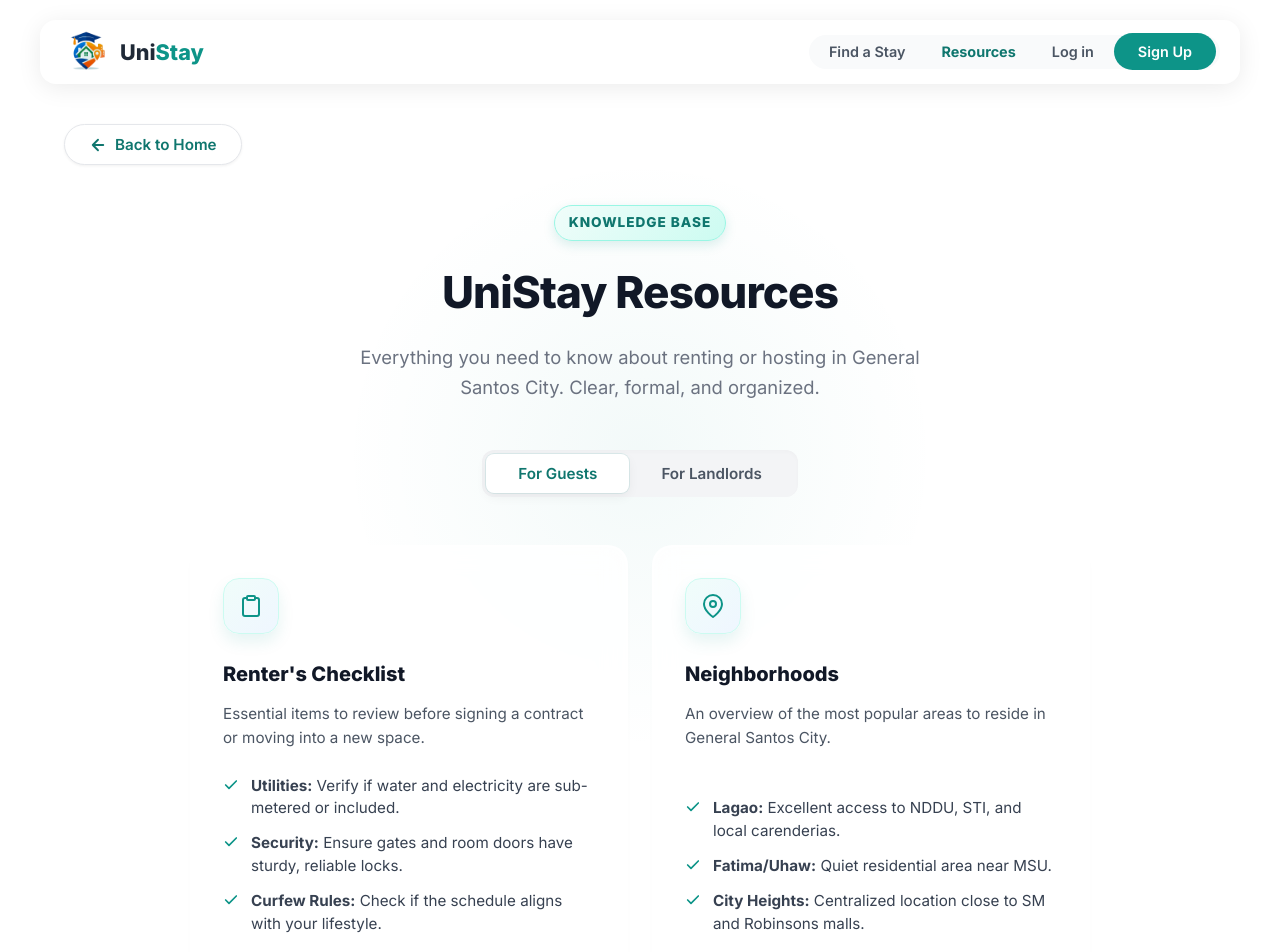
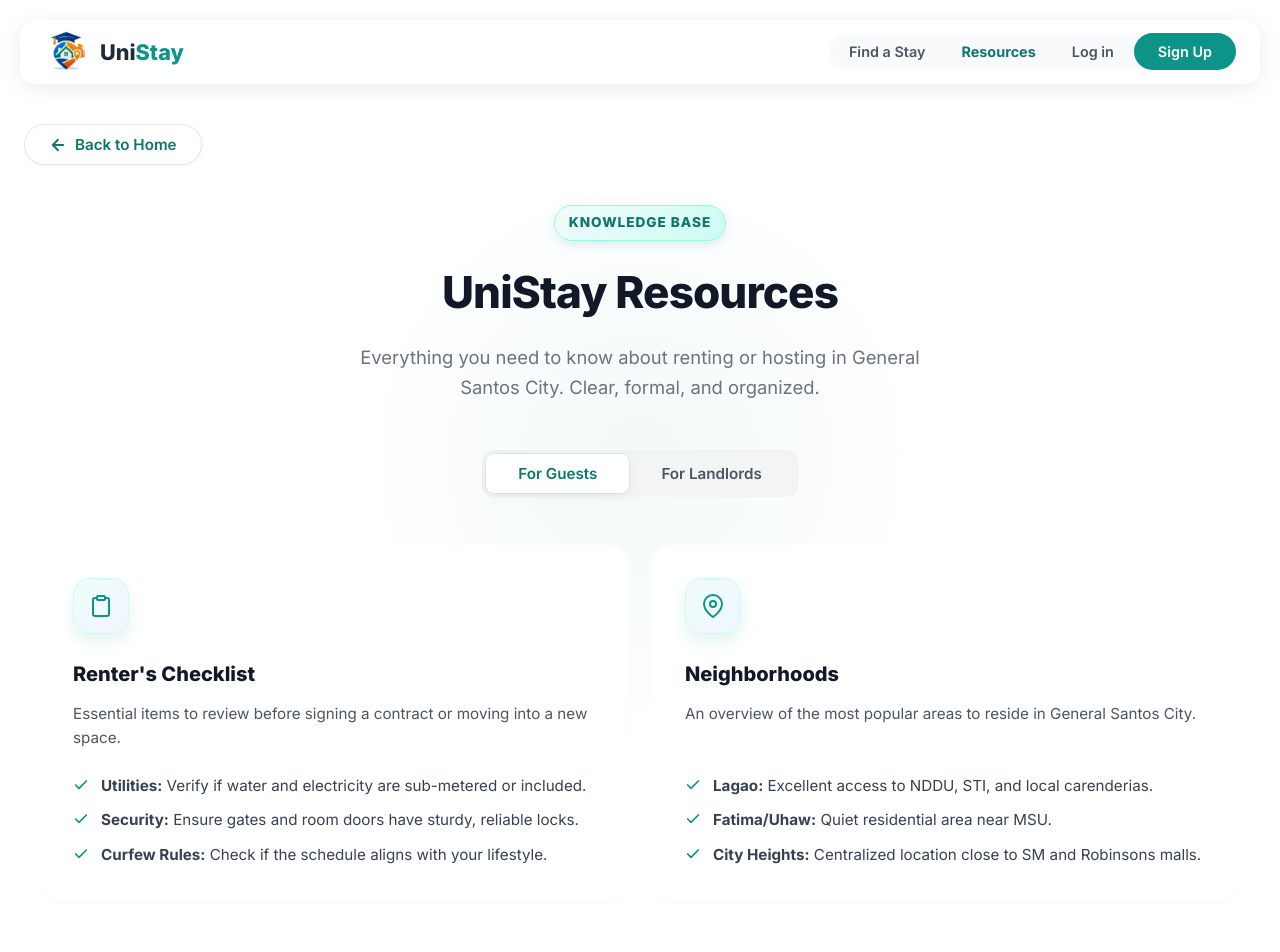
Before and after one commit to Kazashi04/US, a React (Vite) app: page /resources in a window 1280 px wide. Shown: the top 952 px of the page. Built offline with nearby package versions, Linux system fonts and the light colour scheme; no server answers.

Commit message:
Redesign

```diff
--- a/src/index.css
+++ b/src/index.css
@@ -36,7 +36,7 @@ img { max-width: 100%; display: block; }
 }
 
 .navbar {
-  position: fixed; top: 20px; left: 50%; transform: translateX(-50%); width: calc(100% - 40px); max-width: 1200px; z-index: 1000;
+  position: fixed; top: 20px; left: 50%; transform: translateX(-50%); width: calc(100% - 40px); max-width: 1600px; z-index: 1000;
   background: var(--white);
   border-radius: 16px;
   box-shadow: 0 4px 24px rgba(0,0,0,0.08);
@@ -138,7 +138,7 @@ img { max-width: 100%; display: block; }
 .hero-tag:hover { background: rgba(255,255,255,.25); color: var(--white); transform: translateY(-2px); }
 
 .properties { padding: 100px 24px; }
-.section-container { max-width: 1200px; margin: 0 auto; }
+.section-container { max-width: 1600px; margin: 0 auto; }
 .section-header { text-align: center; margin-bottom: 56px; }
 .section-eyebrow { font-size: .85rem; font-weight: 600; color: var(--teal-600); text-transform: uppercase; letter-spacing: 1.5px; margin-bottom: 8px; }
 .section-title { font-size: clamp(1.8rem, 3.5vw, 2.4rem); font-weight: 800; color: var(--gray-900); margin-bottom: 12px; }
@@ -305,7 +305,7 @@ img { max-width: 100%; display: block; }
   background: linear-gradient(160deg, var(--teal-800), var(--teal-600));
   color: var(--white);
 }
-.cta-container { max-width: 1100px; margin: 0 auto; display: grid; grid-template-columns: 1fr 1fr; gap: 60px; align-items: center; }
+.cta-container { max-width: 1500px; margin: 0 auto; display: grid; grid-template-columns: 1fr 1fr; gap: 60px; align-items: center; }
 .cta-eyebrow { font-size: .82rem; font-weight: 600; text-transform: uppercase; letter-spacing: 1.5px; color: var(--teal-200); margin-bottom: 8px; }
 .cta-title { font-size: clamp(1.8rem, 3.5vw, 2.5rem); font-weight: 800; margin-bottom: 16px; }
 .cta-subtitle { font-size: 1rem; color: rgba(255,255,255,.75); line-height: 1.7; margin-bottom: 32px; }
@@ -326,7 +326,7 @@ img { max-width: 100%; display: block; }
 .cta-stat-label { font-size: .85rem; color: rgba(255,255,255,.7); }
 
 .footer { background: var(--gray-900); color: var(--gray-400); padding: 64px 24px 0; }
-.footer-container { max-width: 1100px; margin: 0 auto; display: grid; grid-template-columns: 1.5fr 1fr 1fr 1fr; gap: 40px; padding-bottom: 48px; }
+.footer-container { max-width: 1500px; margin: 0 auto; display: grid; grid-template-columns: 1.5fr 1fr 1fr 1fr; gap: 40px; padding-bottom: 48px; }
 .footer-logo { display: flex; align-items: center; gap: 8px; font-weight: 800; font-size: 1.25rem; color: var(--white); margin-bottom: 12px; }
 .footer-description { font-size: .9rem; line-height: 1.7; max-width: 280px; }
 .footer-links-group h4 { color: var(--white); font-size: .9rem; font-weight: 700; margin-bottom: 16px; }
@@ -383,7 +383,7 @@ img { max-width: 100%; display: block; }
 .form-footer a { color: var(--teal-600); font-weight: 600; }
 
 .details-page { background: var(--white); }
-.details-container { max-width: 1200px; margin: 24px auto 60px; padding: 0 24px; }
+.details-container { max-width: 1600px; margin: 24px auto 60px; padding: 0 24px; }
 
 .gallery-section { margin-bottom: 40px; }
 .gallery-grid { display: grid; grid-template-columns: 1.5fr 1fr; gap: 16px; height: 500px; }
@@ -462,7 +462,7 @@ img { max-width: 100%; display: block; }
 }
 
 .hub-page { background: #f4f7f6; }
-.hub-container { max-width: 1300px; margin: 0 auto; padding: 0 24px; }
+.hub-container { max-width: 1600px; margin: 0 auto; padding: 0 24px; }
 
 .hub-navbar { background: var(--white); border-bottom: 1px solid var(--gray-200); position: sticky; top: 0; }
 .hub-logo-group { display: flex; align-items: center; gap: 12px; }
--- a/src/pages/AdminHub.tsx
+++ b/src/pages/AdminHub.tsx
@@ -1219,7 +1219,7 @@ const styles: Record<string, React.CSSProperties> = {
   },
 
   tabsBar: { background: '#fff', borderBottom: `1px solid ${COLORS.gray200}`, position: 'sticky', top: 64, zIndex: 40 },
-  tabsInner: { maxWidth: 1280, margin: '0 auto', padding: '0 20px', display: 'flex', gap: 4 },
+  tabsInner: { maxWidth: 1600, margin: '0 auto', padding: '0 20px', display: 'flex', gap: 4 },
   tabBtn: {
     background: 'none', border: 'none',
     padding: '14px 16px', fontSize: 14,
@@ -1232,7 +1232,7 @@ const styles: Record<string, React.CSSProperties> = {
     borderRadius: 999, padding: '2px 8px', fontSize: 12, fontWeight: 700
   },
 
-  main: { maxWidth: 1280, margin: '0 auto', padding: '28px 20px 80px' },
+  main: { maxWidth: 1600, margin: '0 auto', padding: '28px 20px 80px' },
 
   welcomeRow: {
     display: 'flex', alignItems: 'flex-end', justifyContent: 'space-between',
--- a/src/pages/LandlordHub.tsx
+++ b/src/pages/LandlordHub.tsx
@@ -1428,7 +1428,7 @@ const styles: Record<string, React.CSSProperties> = {
     fontWeight: 700, fontSize: 13
   },
 
-  main: { maxWidth: 1200, margin: '0 auto', padding: '32px 20px 80px' },
+  main: { maxWidth: 1600, margin: '0 auto', padding: '32px 20px 80px' },
 
   welcomeRow: {
     display: 'flex', alignItems: 'center', justifyContent: 'space-between',
--- a/src/pages/Profile.tsx
+++ b/src/pages/Profile.tsx
@@ -89,7 +89,7 @@ export const Profile: React.FC = () => {
   const joinDate = new Date(profileUser.createdAt).toLocaleDateString('en-US', { month: 'long', year: 'numeric' });
 
   return (
-    <div style={{ maxWidth: '1000px', margin: '0 auto', padding: '40px 20px' }}>
+    <div style={{ maxWidth: '1400px', margin: '0 auto', padding: '40px 20px' }}>
 
       {/* Profile Header */}
       <div style={{ display: 'flex', gap: '30px', alignItems: 'flex-start', background: 'var(--white)', padding: '40px', borderRadius: '20px', boxShadow: 'var(--shadow-md)', marginBottom: '40px' }}>
--- a/src/pages/Resources.tsx
+++ b/src/pages/Resources.tsx
@@ -66,7 +66,7 @@ export const Resources: React.FC<ResourcesProps> = ({ onBackToHome }) => {
 
         <div>
           {activeTab === 'students' ? (
-            <div style={{ maxWidth: '900px', margin: '0 auto' }}>
+            <div style={{ maxWidth: '1200px', margin: '0 auto' }}>
               <div className="saas-grid">
 
                 <div className="saas-card">
@@ -149,7 +149,7 @@ export const Resources: React.FC<ResourcesProps> = ({ onBackToHome }) => {
 
             </div>
           ) : (
-            <div style={{ maxWidth: '900px', margin: '0 auto' }}>
+            <div style={{ maxWidth: '1200px', margin: '0 auto' }}>
               <div className="saas-grid">
 
                 <div className="saas-card">
--- a/src/pages/StudentHub.tsx
+++ b/src/pages/StudentHub.tsx
@@ -87,7 +87,7 @@ export const StudentHub: React.FC = () => {
   };
 
   return (
-    <main style={{ padding: '100px 20px 40px', maxWidth: 1000, margin: '0 auto', minHeight: '80vh' }}>
+    <main style={{ padding: '100px 20px 40px', maxWidth: 1400, margin: '0 auto', minHeight: '80vh' }}>
       <h1 style={{ fontSize: '2rem', color: 'var(--gray-900)', marginBottom: '8px' }}>My Dashboard</h1>
       <p style={{ color: 'var(--gray-600)', marginBottom: '32px' }}>Welcome back, {user.fullName}. Here are your reservations.</p>
 
```
